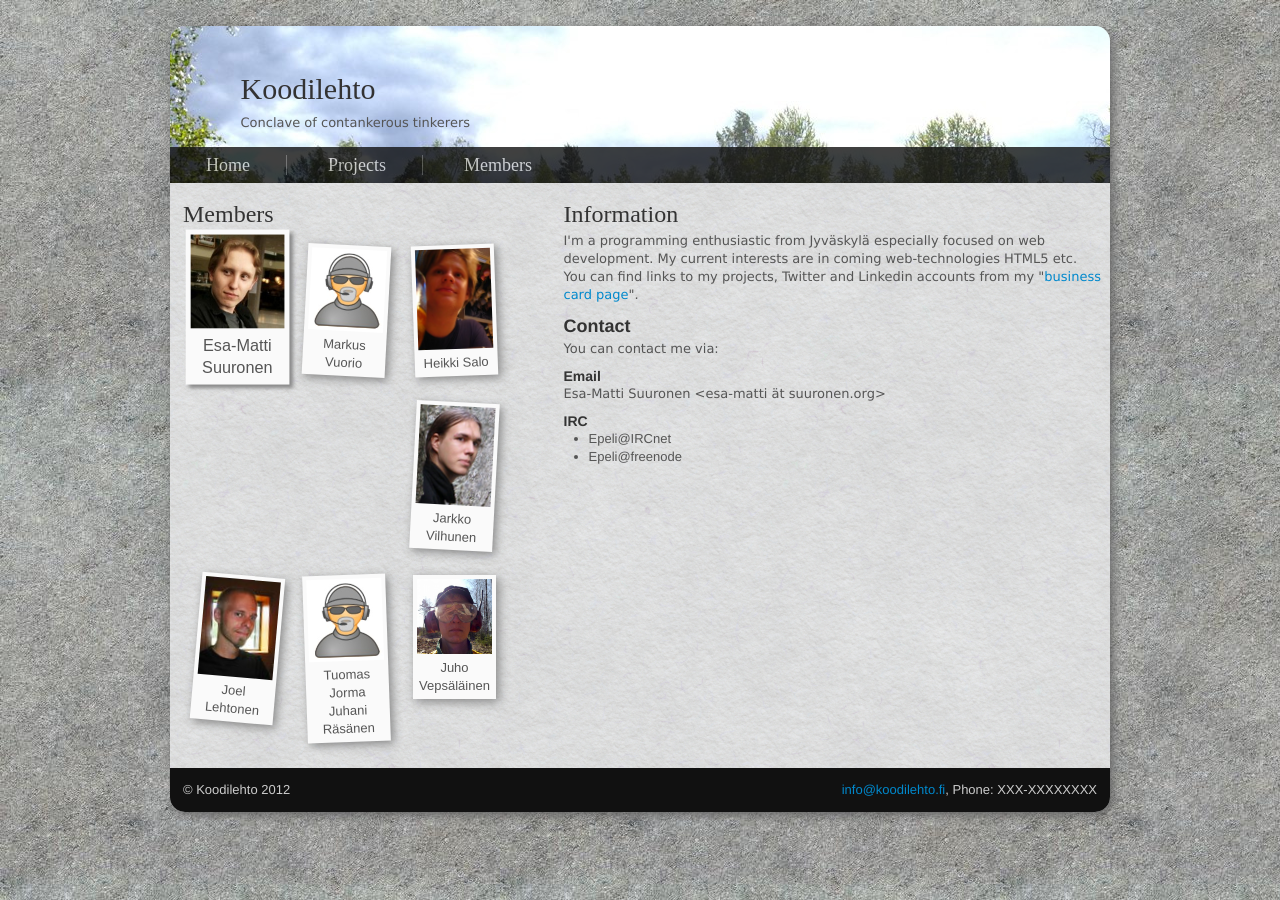
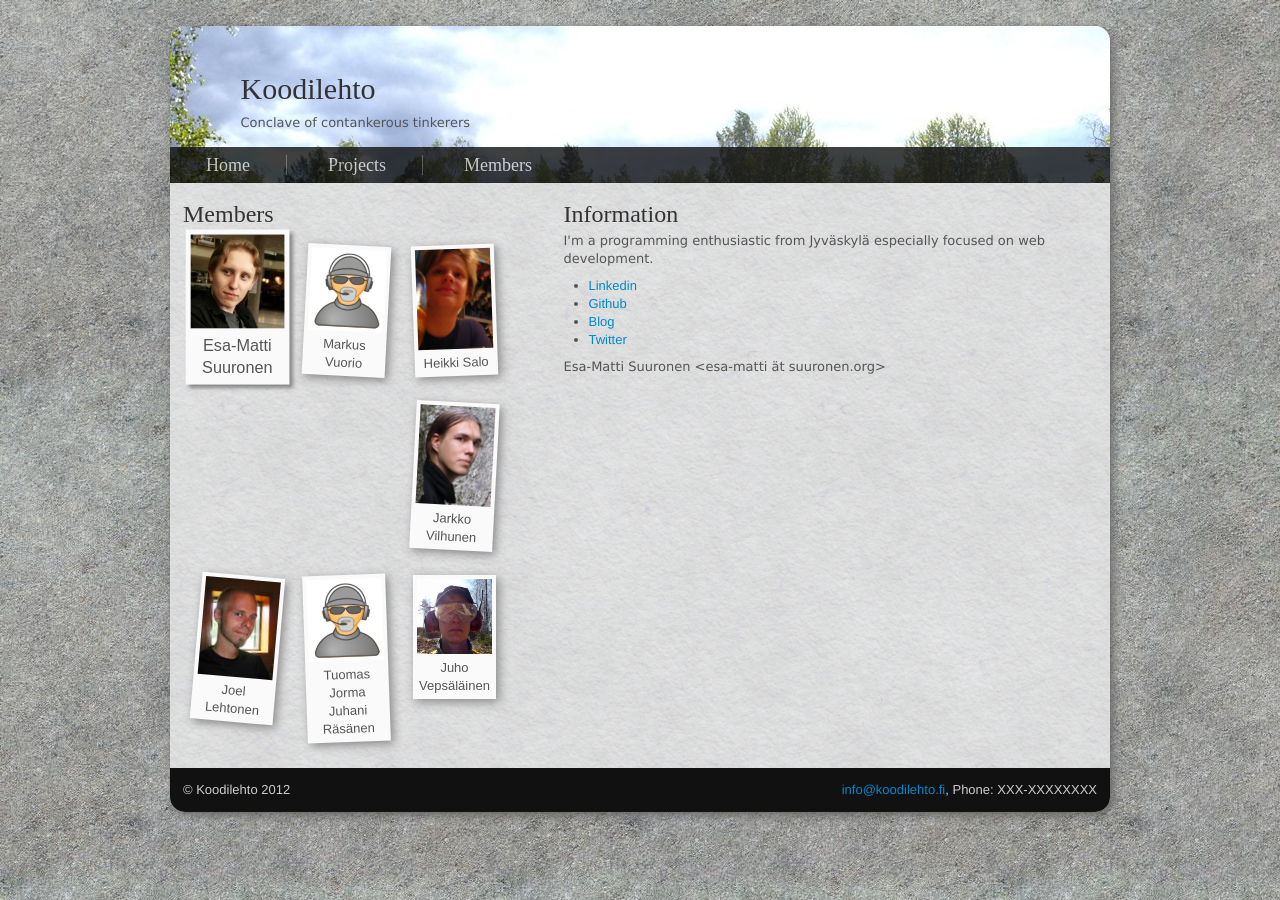
Before and after one commit to koodilehto/koodilehto-site, a Jekyll site: the page built from members/index.html, in a window 1280 px wide. Built offline with Jekyll 4.4.1, drawn with Linux system fonts in a browser that asks for light colours; some web fonts are replaced.

Commit message:
Update Epeli's info

```diff
--- a/_includes/members/epeli.html
+++ b/_includes/members/epeli.html
@@ -1,14 +1,11 @@
-<p>I'm a programming enthusiastic from Jyväskylä especially focused on web development. My current interests are in coming web-technologies HTML5 etc. You can find links to my projects, Twitter and Linkedin accounts from my "<a href="http://esa-matti.suuronen.org/">business card page</a>".</p>
+<p>I'm a programming enthusiastic from Jyväskylä especially focused on web
+development.</p>
 
-<h3>Contact</h3>
+<ul>
+  <li><a href="http://www.linkedin.com/in/esamatti">Linkedin</a></li>
+  <li><a href="https://github.com/epeli">Github</a></li>
+  <li><a href="http://esa-matti.suuronen.org/">Blog</a></li>
+  <li><a href="http://twitter.com/EsaMatti">Twitter</a></li>
+</ul>
 
-<p>You can contact me via:</p>
-
-<h4>Email</h4>
 <p>Esa-Matti Suuronen &lt;esa-matti ät suuronen.org&gt;</p>
-
-<h4>IRC</h4>
-<ul>
-    <li>Epeli&#64;IRCnet</li>
-    <li>Epeli&#64;freenode</li>
-</ul>
```
